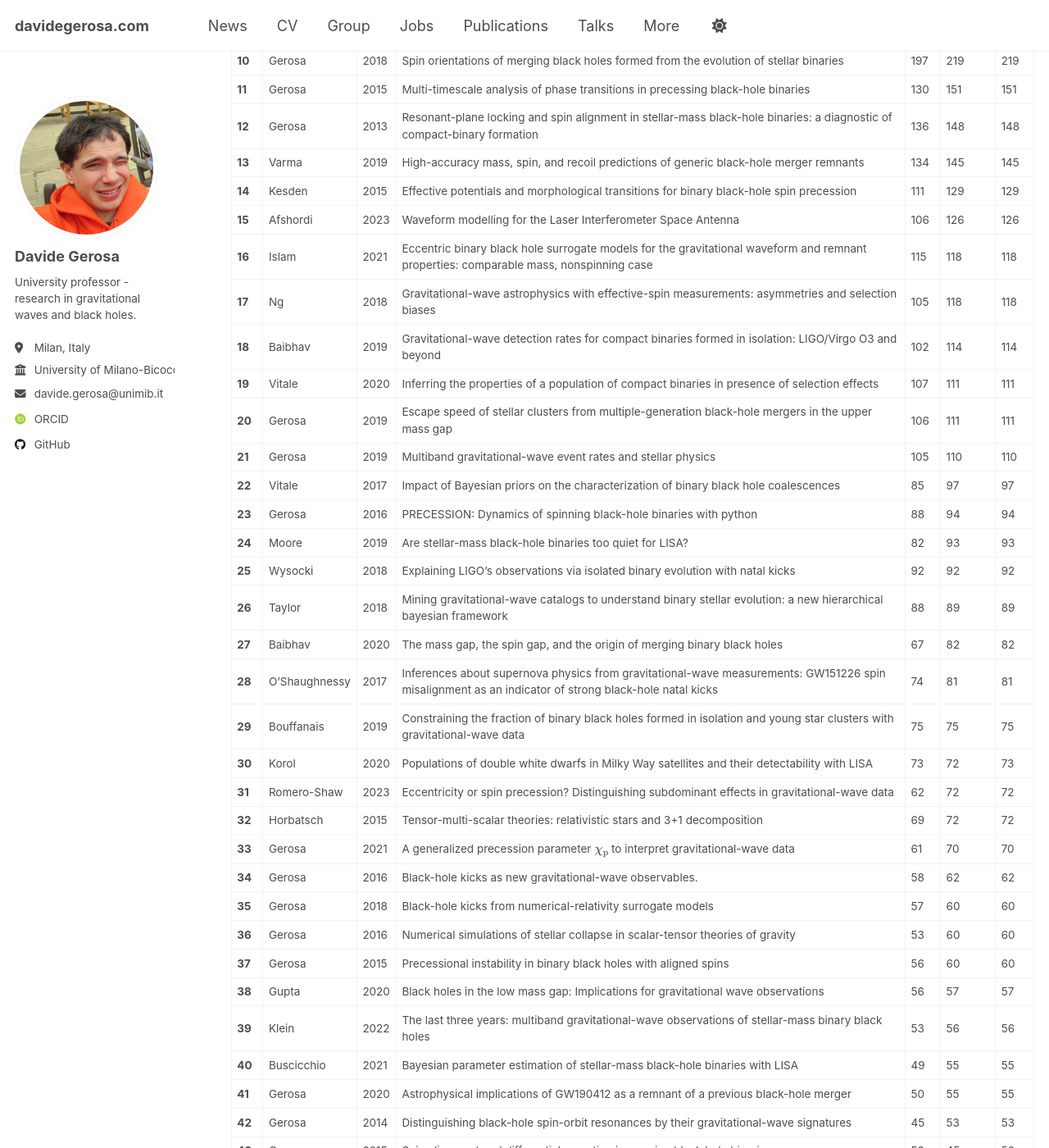
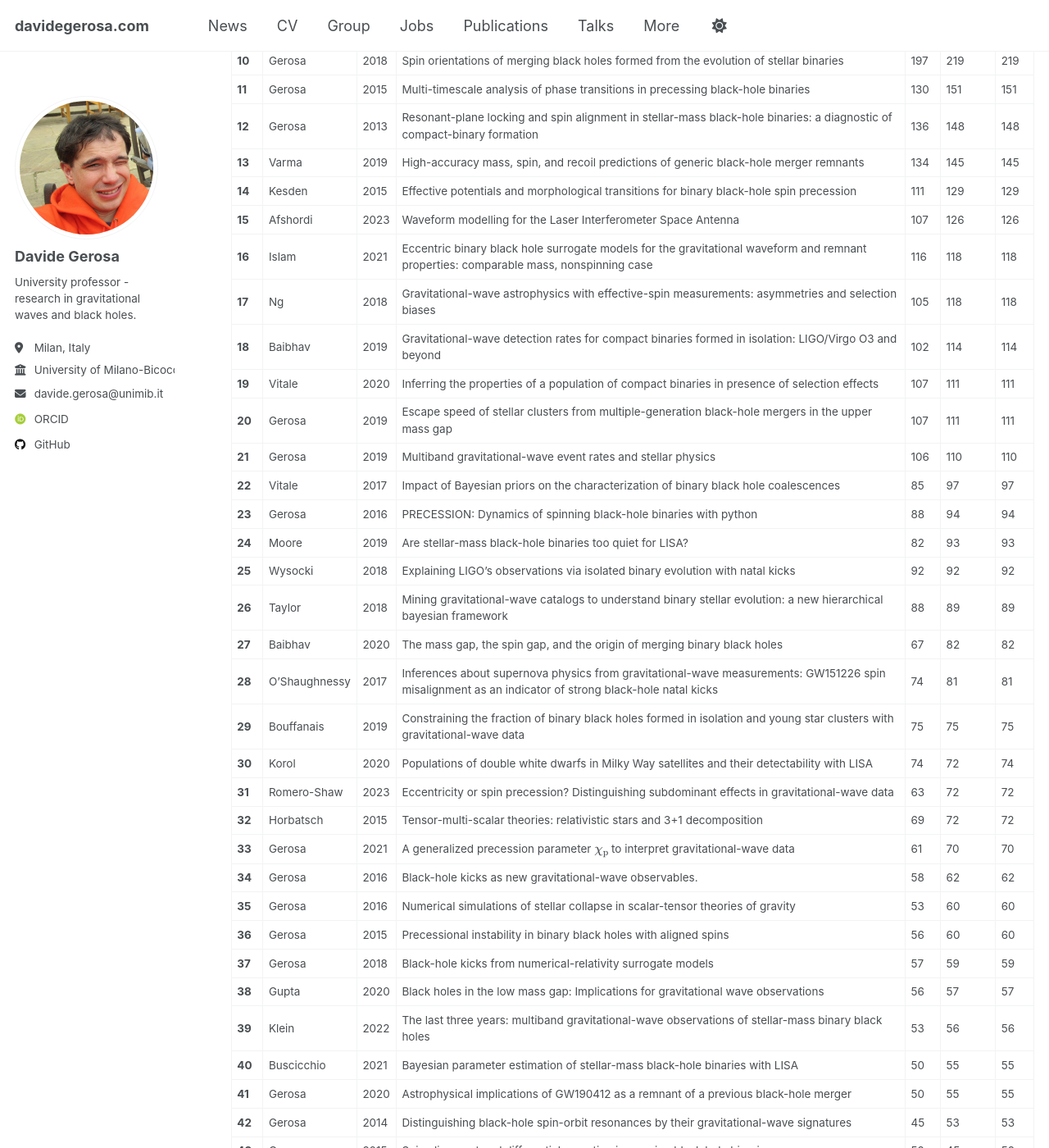
Before and after one commit to dgerosa/website, a Jekyll site: the page built from _pages/citations.md, in a window 1280 px wide and 1400 px high, scrolled down 846 px. Shown: the whole window at 82% size. Built offline with Jekyll 4.4.1, drawn with Linux system fonts in a browser that asks for light colours; some web fonts are replaced; some of the changed text lies outside the part shown.

Commit message:
updated from dgerosa/cv

```diff
--- a/_pages/_citations.md
+++ b/_pages/_citations.md
@@ -1,35 +1,35 @@
 ## Citation Summary
 
-- **Total ADS citations**: 8564
-- **Total INSPIRE citations**: 9266
-- **Total MAX citations**: 9332
+- **Total ADS citations**: 8593
+- **Total INSPIRE citations**: 9269
+- **Total MAX citations**: 9335
 - **h-index**: 46
 
 ## Paper List Sorted by Citation Count
 
 | # | Author | Year | Title | ADS | INSPIRE | MAX |
 |---|--------|------|-------|-----|---------|-----|
-| **1** | Berti | 2015 | Testing general relativity with present and future astrophysical observations | 1311 | 1462 | 1462 |
-| **2** | Barack | 2019 | Black holes, gravitational waves and fundamental physics: a roadmap | 777 | 851 | 851 |
-| **3** | Amaro-Seoane | 2022 | Astrophysics with the Laser Interferometer Space Antenna | 573 | 544 | 573 |
-| **4** | Belczynski | 2020 | Evolutionary roads leading to low effective spins, high black hole masses, and O1/O2 rates for LIGO/Virgo binary black holes | 436 | 447 | 447 |
+| **1** | Berti | 2015 | Testing general relativity with present and future astrophysical observations | 1313 | 1463 | 1463 |
+| **2** | Barack | 2019 | Black holes, gravitational waves and fundamental physics: a roadmap | 778 | 851 | 851 |
+| **3** | Amaro-Seoane | 2022 | Astrophysics with the Laser Interferometer Space Antenna | 573 | 545 | 573 |
+| **4** | Belczynski | 2020 | Evolutionary roads leading to low effective spins, high black hole masses, and O1/O2 rates for LIGO/Virgo binary black holes | 437 | 447 | 447 |
 | **5** | Barausse | 2020 | Prospects for fundamental physics with LISA | 356 | 396 | 396 |
-| **6** | Varma | 2019 | Surrogate models for precessing binary black hole simulations with unequal masses | 347 | 374 | 374 |
-| **7** | Gerosa | 2017 | Are merging black holes born from stellar collapse or previous mergers? | 286 | 311 | 311 |
-| **8** | Arun | 2022 | New horizons for fundamental physics with LISA | 249 | 282 | 282 |
-| **9** | Gerosa | 2021 | Hierarchical mergers of stellar-mass black holes and their gravitational-wave signatures | 202 | 224 | 224 |
+| **6** | Varma | 2019 | Surrogate models for precessing binary black hole simulations with unequal masses | 352 | 375 | 375 |
+| **7** | Gerosa | 2017 | Are merging black holes born from stellar collapse or previous mergers? | 288 | 311 | 311 |
+| **8** | Arun | 2022 | New horizons for fundamental physics with LISA | 250 | 282 | 282 |
+| **9** | Gerosa | 2021 | Hierarchical mergers of stellar-mass black holes and their gravitational-wave signatures | 204 | 224 | 224 |
 | **10** | Gerosa | 2018 | Spin orientations of merging black holes formed from the evolution of stellar binaries | 197 | 219 | 219 |
 | **11** | Gerosa | 2015 | Multi-timescale analysis of phase transitions in precessing black-hole binaries | 130 | 151 | 151 |
 | **12** | Gerosa | 2013 | Resonant-plane locking and spin alignment in stellar-mass black-hole binaries: a diagnostic of compact-binary formation | 136 | 148 | 148 |
 | **13** | Varma | 2019 | High-accuracy mass, spin, and recoil predictions of generic black-hole merger remnants | 134 | 145 | 145 |
 | **14** | Kesden | 2015 | Effective potentials and morphological transitions for binary black-hole spin precession | 111 | 129 | 129 |
-| **15** | Afshordi | 2023 | Waveform modelling for the Laser Interferometer Space Antenna | 106 | 126 | 126 |
-| **16** | Islam | 2021 | Eccentric binary black hole surrogate models for the gravitational waveform and remnant properties: comparable mass, nonspinning case | 115 | 118 | 118 |
+| **15** | Afshordi | 2023 | Waveform modelling for the Laser Interferometer Space Antenna | 107 | 126 | 126 |
+| **16** | Islam | 2021 | Eccentric binary black hole surrogate models for the gravitational waveform and remnant properties: comparable mass, nonspinning case | 116 | 118 | 118 |
 | **17** | Ng | 2018 | Gravitational-wave astrophysics with effective-spin measurements: asymmetries and selection biases | 105 | 118 | 118 |
 | **18** | Baibhav | 2019 | Gravitational-wave detection rates for compact binaries formed in isolation: LIGO/Virgo O3 and beyond | 102 | 114 | 114 |
 | **19** | Vitale | 2020 | Inferring the properties of a population of compact binaries in presence of selection effects | 107 | 111 | 111 |
-| **20** | Gerosa | 2019 | Escape speed of stellar clusters from multiple-generation black-hole mergers in the upper mass gap | 106 | 111 | 111 |
-| **21** | Gerosa | 2019 | Multiband gravitational-wave event rates and stellar physics | 105 | 110 | 110 |
+| **20** | Gerosa | 2019 | Escape speed of stellar clusters from multiple-generation black-hole mergers in the upper mass gap | 107 | 111 | 111 |
+| **21** | Gerosa | 2019 | Multiband gravitational-wave event rates and stellar physics | 106 | 110 | 110 |
 | **22** | Vitale | 2017 | Impact of Bayesian priors on the characterization of binary black hole coalescences | 85 | 97 | 97 |
 | **23** | Gerosa | 2016 | PRECESSION: Dynamics of spinning black-hole binaries with python | 88 | 94 | 94 |
 | **24** | Moore | 2019 | Are stellar-mass black-hole binaries too quiet for LISA? | 82 | 93 | 93 |
@@ -38,17 +38,17 @@
 | **27** | Baibhav | 2020 | The mass gap, the spin gap, and the origin of merging binary black holes | 67 | 82 | 82 |
 | **28** | O'Shaughnessy | 2017 | Inferences about supernova physics from gravitational-wave measurements: GW151226 spin misalignment as an indicator of strong black-hole natal kicks | 74 | 81 | 81 |
 | **29** | Bouffanais | 2019 | Constraining the fraction of binary black holes formed in isolation and young star clusters with gravitational-wave data | 75 | 75 | 75 |
-| **30** | Korol | 2020 | Populations of double white dwarfs in Milky Way satellites and their detectability with LISA | 73 | 72 | 73 |
-| **31** | Romero-Shaw | 2023 | Eccentricity or spin precession? Distinguishing subdominant effects in gravitational-wave data | 62 | 72 | 72 |
+| **30** | Korol | 2020 | Populations of double white dwarfs in Milky Way satellites and their detectability with LISA | 74 | 72 | 74 |
+| **31** | Romero-Shaw | 2023 | Eccentricity or spin precession? Distinguishing subdominant effects in gravitational-wave data | 63 | 72 | 72 |
 | **32** | Horbatsch | 2015 | Tensor-multi-scalar theories: relativistic stars and 3+1 decomposition | 69 | 72 | 72 |
 | **33** | Gerosa | 2021 | A generalized precession parameter $$\chi_\mathrm{p}$$ to interpret gravitational-wave data | 61 | 70 | 70 |
 | **34** | Gerosa | 2016 | Black-hole kicks as new gravitational-wave observables. | 58 | 62 | 62 |
-| **35** | Gerosa | 2018 | Black-hole kicks from numerical-relativity surrogate models | 57 | 60 | 60 |
-| **36** | Gerosa | 2016 | Numerical simulations of stellar collapse in scalar-tensor theories of gravity | 53 | 60 | 60 |
-| **37** | Gerosa | 2015 | Precessional instability in binary black holes with aligned spins | 56 | 60 | 60 |
+| **35** | Gerosa | 2016 | Numerical simulations of stellar collapse in scalar-tensor theories of gravity | 53 | 60 | 60 |
+| **36** | Gerosa | 2015 | Precessional instability in binary black holes with aligned spins | 56 | 60 | 60 |
+| **37** | Gerosa | 2018 | Black-hole kicks from numerical-relativity surrogate models | 57 | 59 | 59 |
 | **38** | Gupta | 2020 | Black holes in the low mass gap: Implications for gravitational wave observations | 56 | 57 | 57 |
 | **39** | Klein | 2022 | The last three years: multiband gravitational-wave observations of stellar-mass binary black holes | 53 | 56 | 56 |
-| **40** | Buscicchio | 2021 | Bayesian parameter estimation of stellar-mass black-hole binaries with LISA | 49 | 55 | 55 |
+| **40** | Buscicchio | 2021 | Bayesian parameter estimation of stellar-mass black-hole binaries with LISA | 50 | 55 | 55 |
 | **41** | Gerosa | 2020 | Astrophysical implications of GW190412 as a remnant of a previous black-hole merger | 50 | 55 | 55 |
 | **42** | Gerosa | 2014 | Distinguishing black-hole spin-orbit resonances by their gravitational-wave signatures | 45 | 53 | 53 |
 | **43** | Gerosa | 2015 | Spin alignment and differential accretion in merging black hole binaries | 52 | 45 | 52 |
@@ -161,20 +161,20 @@
 | A&A | 4 |
 | APJ | 3 |
 | LRR | 2 |
-| AaSSP | 1 |
+| PRR | 1 |
+| GRG | 1 |
+| CURJ | 1 |
 | PhD thesis | 1 |
-| PRR | 1 |
+| iScience | 1 |
+| Lincei | 1 |
 | Moriond | 1 |
-| JoPCS | 1 |
 | NatAstro | 1 |
-| Symmetry | 1 |
 | IAU | 1 |
 | JOSS | 1 |
-| iScience | 1 |
-| GRG | 1 |
-| Lincei | 1 |
-| CURJ | 1 |
+| AaSSP | 1 |
 | book | 1 |
+| JoPCS | 1 |
+| Symmetry | 1 |
 
 ## Papers per arXiv category
 
```
Also changed, not shown: other parts of _pages/_citations.md (+10 -10 lines), _pages/_group.md (+1 -1 lines).
